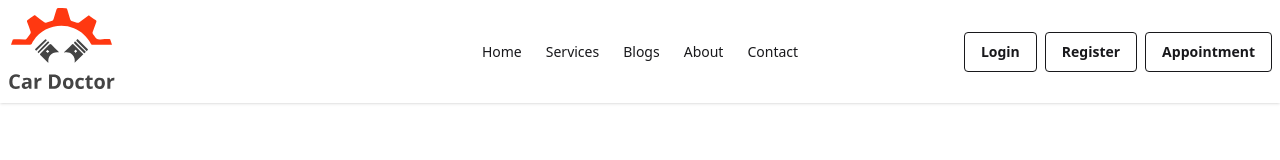
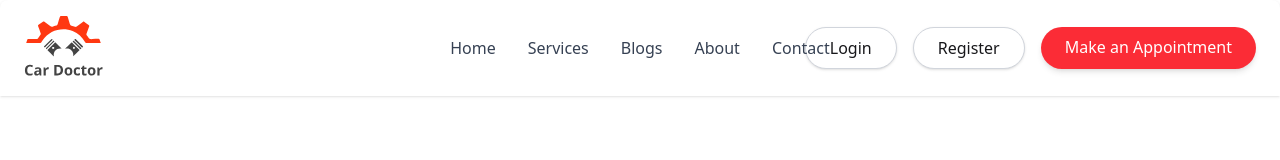
Before and after one commit to MirazZim/FixMyRide, a Next.js app: page /login in a window 1280 px wide. Shown: the top 160 px of the page. Built offline with nearby package versions, Linux system fonts and the light colour scheme.

Commit message:
Changed the navBar Style

```diff
--- a/src/Components/Navbar/page.jsx
+++ b/src/Components/Navbar/page.jsx
@@ -1,42 +1,161 @@
-import Image from 'next/image'
-import Link from 'next/link'
-
+"use client";
+import Image from 'next/image';
+import Link from 'next/link';
+import { useState, useEffect, useRef } from 'react';
 
 export default function Navbar() {
+    const [menuOpen, setMenuOpen] = useState(false);
+    const sideMenuRef = useRef(null);
+
     const links = [
         { href: "/", name: "Home" },
         { href: "/services", name: "Services" },
         { href: "/blogs", name: "Blogs" },
         { href: "/about", name: "About" },
         { href: "/contact", name: "Contact" }
-    ]
+    ];
+
+    // Handle click outside to close menu
+    useEffect(() => {
+        const handleClickOutside = (event) => {
+            if (sideMenuRef.current && !sideMenuRef.current.contains(event.target) && menuOpen) {
+                setMenuOpen(false);
+            }
+        };
+
+        document.addEventListener("mousedown", handleClickOutside);
+        return () => {
+            document.removeEventListener("mousedown", handleClickOutside);
+        };
+    }, [menuOpen]);
+
+    // Prevent body scrolling when menu is open
+    useEffect(() => {
+        if (menuOpen) {
+            document.body.style.overflow = 'hidden';
+        } else {
+            document.body.style.overflow = 'auto';
+        }
+
+        return () => {
+            document.body.style.overflow = 'auto';
+        };
+    }, [menuOpen]);
+
     return (
-        <div className="navbar bg-base-100 shadow-sm">
-            <div className="navbar-start">
-                <div className="dropdown">
-                    <div tabIndex={0} role="button" className="btn btn-ghost lg:hidden">
-                        <svg xmlns="http://www.w3.org/2000/svg" className="h-5 w-5" fill="none" viewBox="0 0 24 24" stroke="currentColor"> <path strokeLinecap="round" strokeLinejoin="round" strokeWidth="2" d="M4 6h16M4 12h8m-8 6h16" /> </svg>
+        <>
+            <nav className="sticky top-0 rounded-tl-lg rounded-tr-lg bg-white shadow-sm z-40">
+                <div className="container mx-auto px-6 py-4 flex justify-between items-center">
+                    {/* Logo */}
+                    <Link href="/" className="flex items-center space-x-3">
+                        <Image src="/assets/logo.svg" alt="Logo" width={180} height={180} className="h-16 w-auto" />
+                    </Link>
+
+                    {/* Desktop Menu (hidden on mobile) */}
+                    <div className="hidden lg:flex space-x-8 absolute left-1/2 transform -translate-x-1/2">
+                        {links.map(link => (
+                            <Link key={link.href} href={link.href} className="relative text-gray-700 font-medium transition-all duration-300 after:block after:content-[''] after:absolute after:w-0 after:h-[2px] after:bg-red-500 after:bottom-0 after:left-0 hover:after:w-full after:transition-all after:duration-300">
+                                {link.name}
+                            </Link>
+                        ))}
                     </div>
-                    <ul
-                        tabIndex={0}
-                        className="menu menu-sm dropdown-content bg-base-100 rounded-box z-1 mt-3 w-52 p-2 shadow">
-                        {links.map(link => <li key={link.href}><Link href={link.href}>{link.name}</Link></li>)}
-                    </ul>
+
+                    {/* Desktop CTA Buttons */}
+                    <div className="hidden lg:flex space-x-4">
+                        <Link href="/login" className="px-6 py-2 rounded-full bg-white border border-gray-300 shadow-sm hover:bg-gray-100 hover:shadow-md transition-all duration-300">
+                            Login
+                        </Link>
+                        <Link href="/register" className="px-6 py-2 rounded-full bg-white border border-gray-300 shadow-sm hover:bg-gray-100 hover:shadow-md transition-all duration-300">
+                            Register
+                        </Link>
+                        <Link href="/appointment" className="px-6 py-2 rounded-full bg-red-500 text-white hover:bg-red-600 shadow-md transition-all duration-300">
+                            Make an Appointment
+                        </Link>
+                    </div>
+
+                    {/* Cool Mobile Menu Button */}
+                    <button
+                        className="lg:hidden relative w-12 h-12 flex items-center justify-center rounded-full bg-white shadow-md hover:shadow-lg border border-gray-100 transition-all duration-300 overflow-hidden group"
+                        aria-label={menuOpen ? "Close menu" : "Open menu"}
+                        onClick={() => setMenuOpen(!menuOpen)}>
+                        <div className="relative w-5 flex flex-col items-center justify-center gap-1.5">
+                            <span className={`block h-0.5 w-5 bg-gray-800 rounded-full transform transition-all duration-300 ease-out ${menuOpen ? 'rotate-45 translate-y-2' : ''}`}></span>
+                            <span className={`block h-0.5 w-3.5 ml-auto bg-red-500 rounded-full transition-all duration-300 ${menuOpen ? 'opacity-0 translate-x-3' : ''}`}></span>
+                            <span className={`block h-0.5 w-5 bg-gray-800 rounded-full transform transition-all duration-300 ease-out ${menuOpen ? '-rotate-45 -translate-y-2' : ''}`}></span>
+                        </div>
+                        <div className={`absolute inset-0 bg-red-50 scale-0 rounded-full transition-all duration-300 ${menuOpen ? 'scale-100' : ''}`}></div>
+                    </button>
                 </div>
-                <Link href="/" className="text-xl">
-                    <Image src={'/assets/logo.svg'} alt="Logo" width={107} height={87} />
-                    </Link>
+            </nav>
+
+            {/* Overlay */}
+            <div
+                className={`fixed inset-0 bg-black/50 z-50 lg:hidden transition-opacity duration-300 ${menuOpen ? 'opacity-100' : 'opacity-0 pointer-events-none'}`}
+                onClick={() => setMenuOpen(false)}
+                aria-hidden="true"
+            ></div>
+
+            {/* Side Menu Panel */}
+            <div
+                ref={sideMenuRef}
+                className={`fixed top-0 right-0 w-full max-w-xs h-full bg-white z-50 lg:hidden transform transition-transform duration-300 ease-out ${menuOpen ? 'translate-x-0' : 'translate-x-full'}`}
+                tabIndex={menuOpen ? 0 : -1}
+                role="dialog"
+                aria-modal="true"
+            >
+                {/* Menu content remains the same */}
+                <div className="flex h-full flex-col overflow-y-auto shadow-xl">
+                    <div className="flex items-center justify-between px-4 py-6 border-b border-gray-200">
+                        <h2 className="text-lg font-semibold text-gray-900">Menu</h2>
+                        <button
+                            type="button"
+                            className="rounded-md p-2 text-gray-400 hover:bg-gray-100"
+                            onClick={() => setMenuOpen(false)}
+                        >
+                            <span className="sr-only">Close panel</span>
+                            <svg className="h-6 w-6" fill="none" viewBox="0 0 24 24" strokeWidth="1.5" stroke="currentColor" aria-hidden="true">
+                                <path strokeLinecap="round" strokeLinejoin="round" d="M6 18L18 6M6 6l12 12" />
+                            </svg>
+                        </button>
+                    </div>
+
+                    <nav className="flex-1 px-4 py-6 space-y-1">
+                        {links.map((link) => (
+                            <Link
+                                key={link.href}
+                                href={link.href}
+                                className="block px-3 py-3 text-base font-medium text-gray-900 rounded-md hover:bg-gray-50"
+                                onClick={() => setMenuOpen(false)}
+                            >
+                                {link.name}
+                            </Link>
+                        ))}
+                    </nav>
+
+                    <div className="border-t border-gray-200 px-4 py-6 space-y-3">
+                        <Link
+                            href="/login"
+                            className="flex w-full items-center justify-center rounded-md bg-red-500 px-3 py-3 text-base font-medium text-white shadow-sm hover:bg-red-600 transition-colors"
+                            onClick={() => setMenuOpen(false)}
+                        >
+                            Login
+                        </Link>
+                        <Link
+                            href="/register"
+                            className="flex w-full items-center justify-center rounded-md bg-gray-800 px-3 py-3 text-base font-medium text-white shadow-sm hover:bg-gray-900 transition-colors"
+                            onClick={() => setMenuOpen(false)}
+                        >
+                            Register
+                        </Link>
+                        <a
+                            className="flex w-full items-center justify-center rounded-md border border-red-500 px-3 py-3 text-base font-medium text-red-500 shadow-sm hover:bg-red-500 hover:text-white transition-colors"
+                            onClick={() => setMenuOpen(false)}
+                        >
+                            Appointment
+                        </a>
+                    </div>
+                </div>
             </div>
-            <div className="navbar-center hidden lg:flex">
-                <ul className="menu menu-horizontal px-1">
-                    {links.map(link => <li key={link.href}><Link href={link.href}>{link.name}</Link></li>)}
-                </ul>
-            </div>
-            <div className="navbar-end gap-2">
-                <Link href="/login" className="btn btn-outline btn-l gap-2">Login</Link>
-                <Link href="/register" className="btn btn-outline btn-l gap-2">Register</Link>
-                <a className="btn btn-outline btn-l gap-2">Appointment</a>
-            </div>
-        </div>
-    )
+        </>
+    );
 }
--- a/src/app/login/page.jsx
+++ b/src/app/login/page.jsx
@@ -58,7 +58,7 @@ export default function Login() {
 
           <div className="text-center mt-6">
             <p className="text-gray-700">Don't have an account?{' '}
-              <Link href="/signup" className="text-red-600 font-semibold hover:underline">
+              <Link href="/register" className="text-red-600 font-semibold hover:underline">
                 Sign Up
               </Link>
             </p>
```
